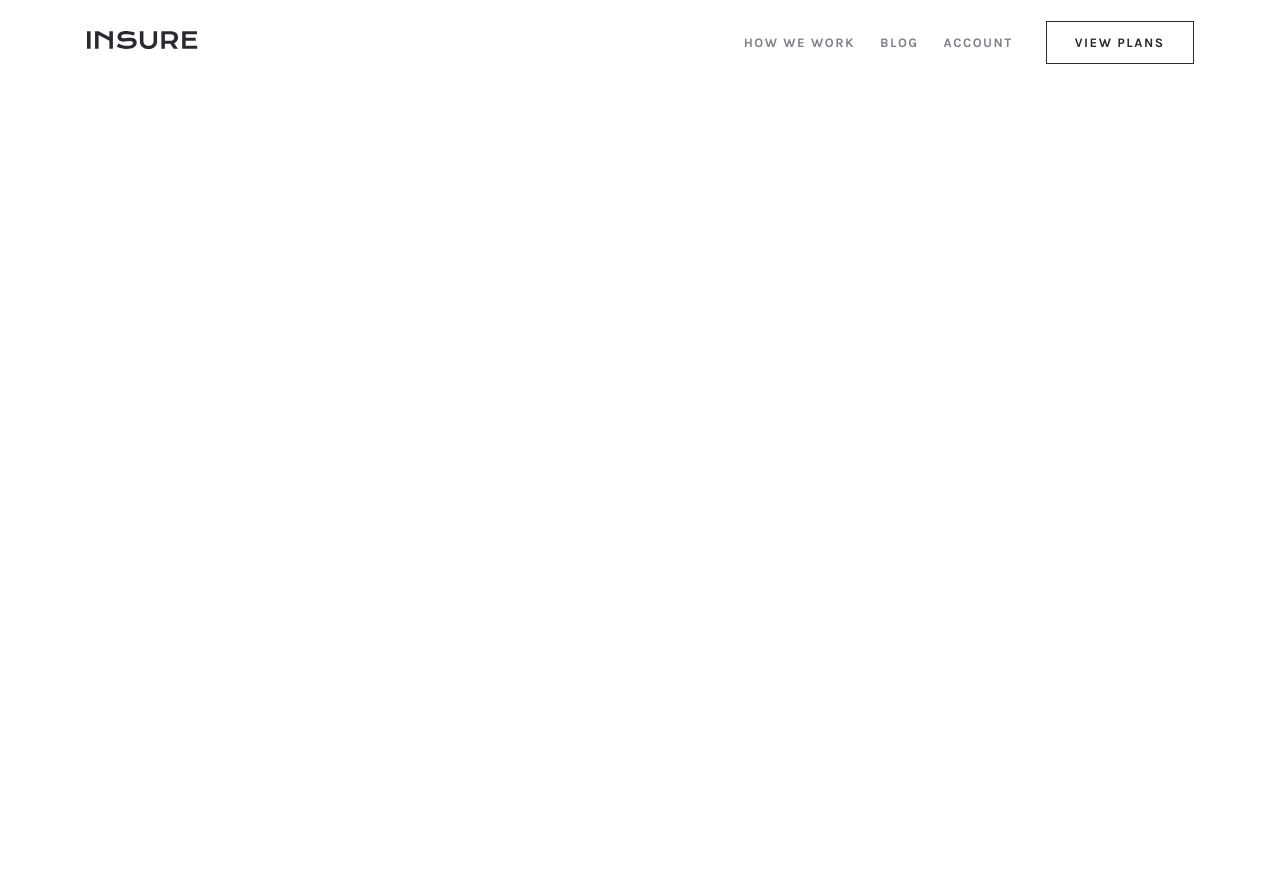
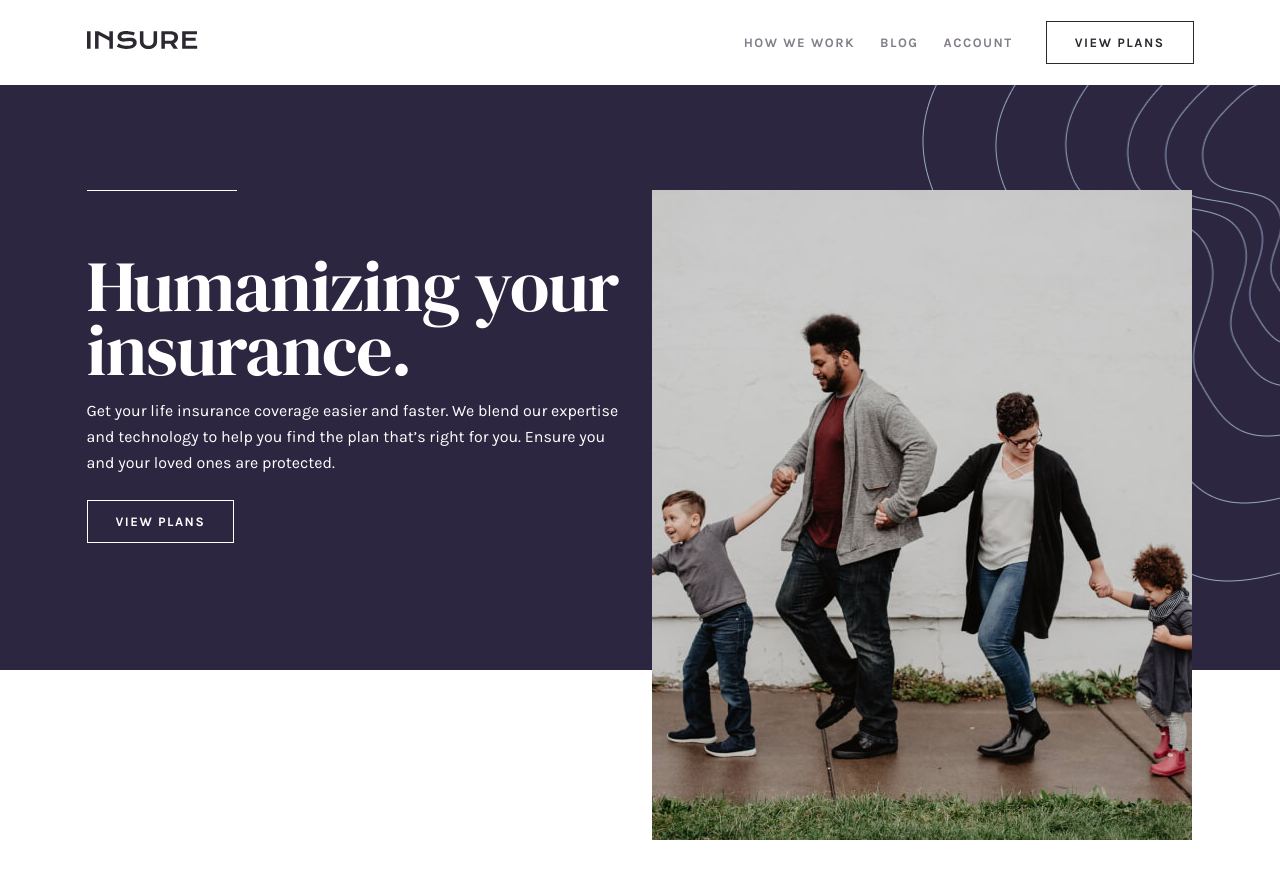
Before and after one commit to shakhbozbekusmonov/insure-new, a plain HTML site: page index.html in a window 1280 px wide. Before the commit the page ends 800 px from the top, so only its background shows below. Drawn offline with Linux system fonts and the light colour scheme.

Commit message:
Hero desktop done

```diff
--- a/css/main.css
+++ b/css/main.css
@@ -186,3 +186,77 @@ a{
 }
 /*********** HEADER RESPONSIVE STYLES END *********/
 /*************** HEADER STYLES END ****************/
+
+/*************** MAIN STYLES START ****************/
+.site-main{
+    background-color: #fff;
+}
+/*************** HERO STYLES START ****************/
+.hero{
+    position: relative;
+    margin-bottom: 305px;
+    padding-top: 105px;
+    padding-bottom: 127px;
+    background-color: #2D2641;
+    background-image: url("../images/hero-bg.png");
+    background-repeat: no-repeat;
+    background-position: calc(50% + 631px) calc(50% - 121px);
+}
+
+.hero-start{
+    width: 100%;
+    max-width: 540px;
+}
+
+.hero-title{
+    margin-top: 0;
+    margin-bottom: 16px;
+    font-family: 'DM Serif Display';
+    font-weight: 400;
+    font-size: 72px;
+    line-height: 64px;
+    letter-spacing: -1px;
+    color: #fff;
+}
+
+.hero-title::before{
+    display: block;
+    width: 150px;
+    height: 1px;
+    margin-bottom: 63px;
+    background-color: #fff;
+    content: "";
+}
+
+.hero-text{
+    margin-top: 0;
+    margin-bottom: 24px;
+    font-weight: 400;
+    font-size: 16px;
+    line-height: 26px;
+    color: #fff;
+}
+
+.hero-btn{
+    display: inline-block;
+    padding: 13px 28px;
+    font-size: 13px;
+    line-height: 15px;
+    letter-spacing: 1.5px;
+    color: #fff;
+    border: 1.5px solid #fff;
+}
+
+.hero-btn:active{
+    background-color: #fff;
+    color: #2C2830;
+}
+
+.hero-img{
+    position: absolute;
+    top: 105px;
+    right: calc(50% - 552px);
+    /* right: 155px; */
+}
+/*************** HERO STYLES END ****************/
+/*************** MAIN STYLES END ****************/
--- a/index.html
+++ b/index.html
@@ -68,6 +68,37 @@
     </header>
     <!-- HEADER END -->
 
+    <!-- MAIN START -->
+    <main class="site-main">
+        <!-- HERO START -->
+        <section class="hero">
+            <div class="container">
+                <div class="hero-start">
+                    <h1 class="hero-title">
+                        Humanizing your insurance.
+                    </h1>
+
+                    <p class="hero-text">
+                        Get your life insurance coverage easier and faster. We blend our expertise and technology to help you find the plan that’s right for you. Ensure you and your loved ones are protected.
+                    </p>
+
+                    <a class="hero-btn" href="#" role="button">
+                        VIEW PLANS
+                    </a>
+                </div>
+
+                <img class="hero-img"
+                     src="./images/hero-humans.jpg"
+                     srcset="./images/hero-humans.jpg 1x, ./images/hero-humans@2x.jpg 2x"
+                     width="540"
+                     height="650"
+                     alt="Family">
+            </div>
+        </section>
+        <!-- HERO END -->
+    </main>
+    <!-- MAIN END -->
+
     <script src="./js/main.js"></script>
 </body>
 </html>
```
